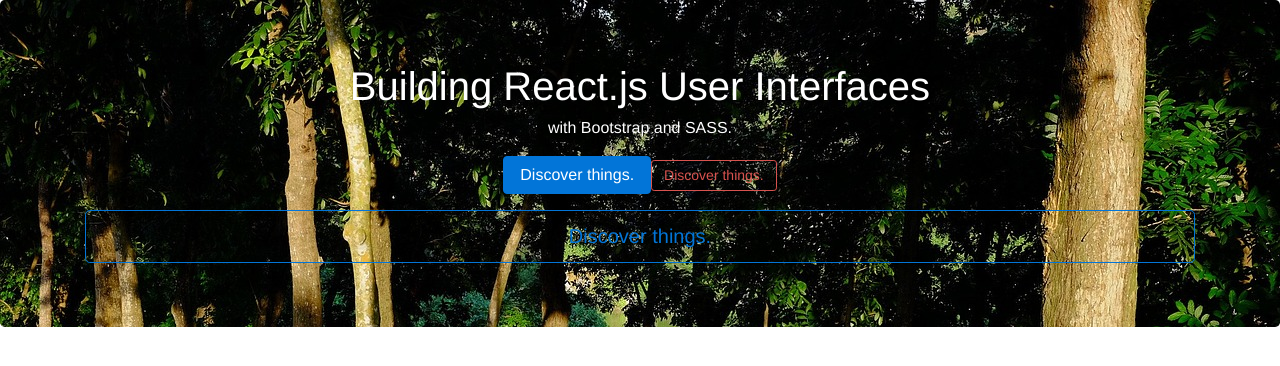
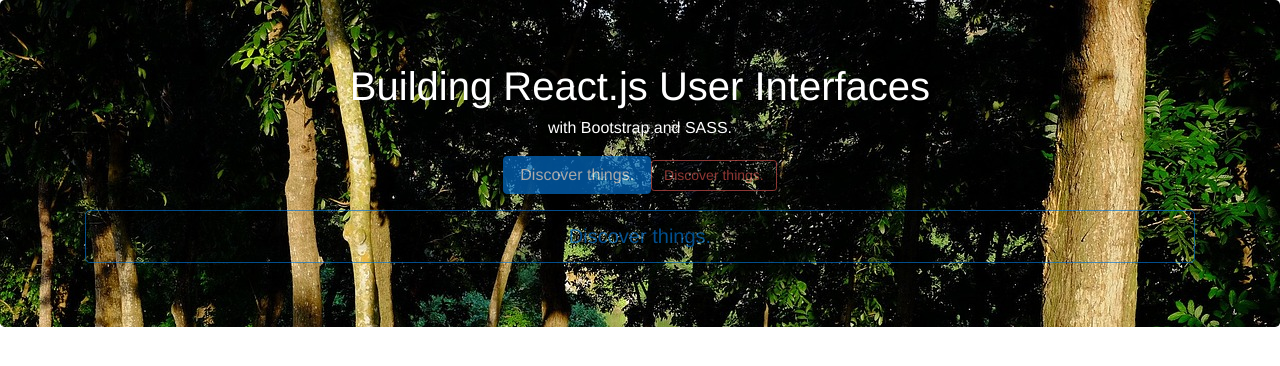
Before and after one commit to Dabrown18/react-interfaces, a React (Create React App) app: page / in a window 1280 px wide. Shown: the top 366 px of the page. Built offline with nearby package versions, Linux system fonts and the light colour scheme.

Commit message:
Making Disabled Tags Work

```diff
--- a/src/App.js
+++ b/src/App.js
@@ -10,10 +10,10 @@ export default class App extends Component {
           <h1>Building React.js User Interfaces</h1>
           <p>with Bootstrap and SASS.</p>
           <p>
-            <Button className="-primary" href="http://02geek.com/" target="_blank" />
-            <Button className="-danger-outline -sm" />
+            <Button className="-primary" href="http://02geek.com/" target="_blank" disabled />
+            <Button className="-danger-outline -sm" disabled />
           </p>
-          <Button className="-primary-outline -lg -block" />
+          <Button className="-primary-outline -lg -block" disabled />
         </div>
       </div>
     );
--- a/src/bootstrap/Button.js
+++ b/src/bootstrap/Button.js
@@ -12,7 +12,7 @@ export default class Button extends Component {
 	render() {
 
 		const Tag = this.props.href ? 'a' : 'button';
-		const className = this.classify('btn', this.props.className);
+		const className = this.classify('btn', this.props.className) +(this.props.disabled ? ' disabled' : '');
 
 		return (
 			<Tag {...this.props} className={className}>Discover things.</Tag>
```
